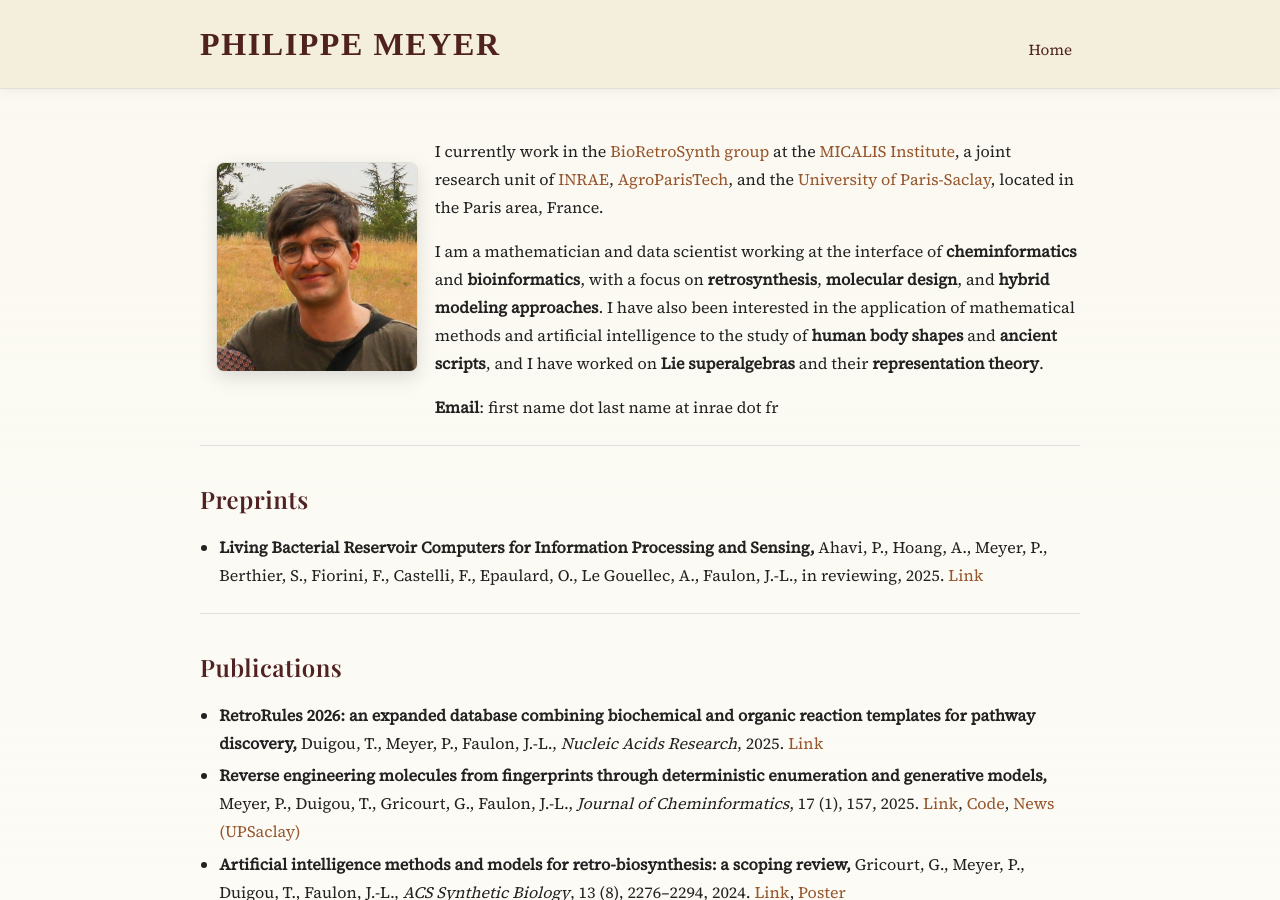
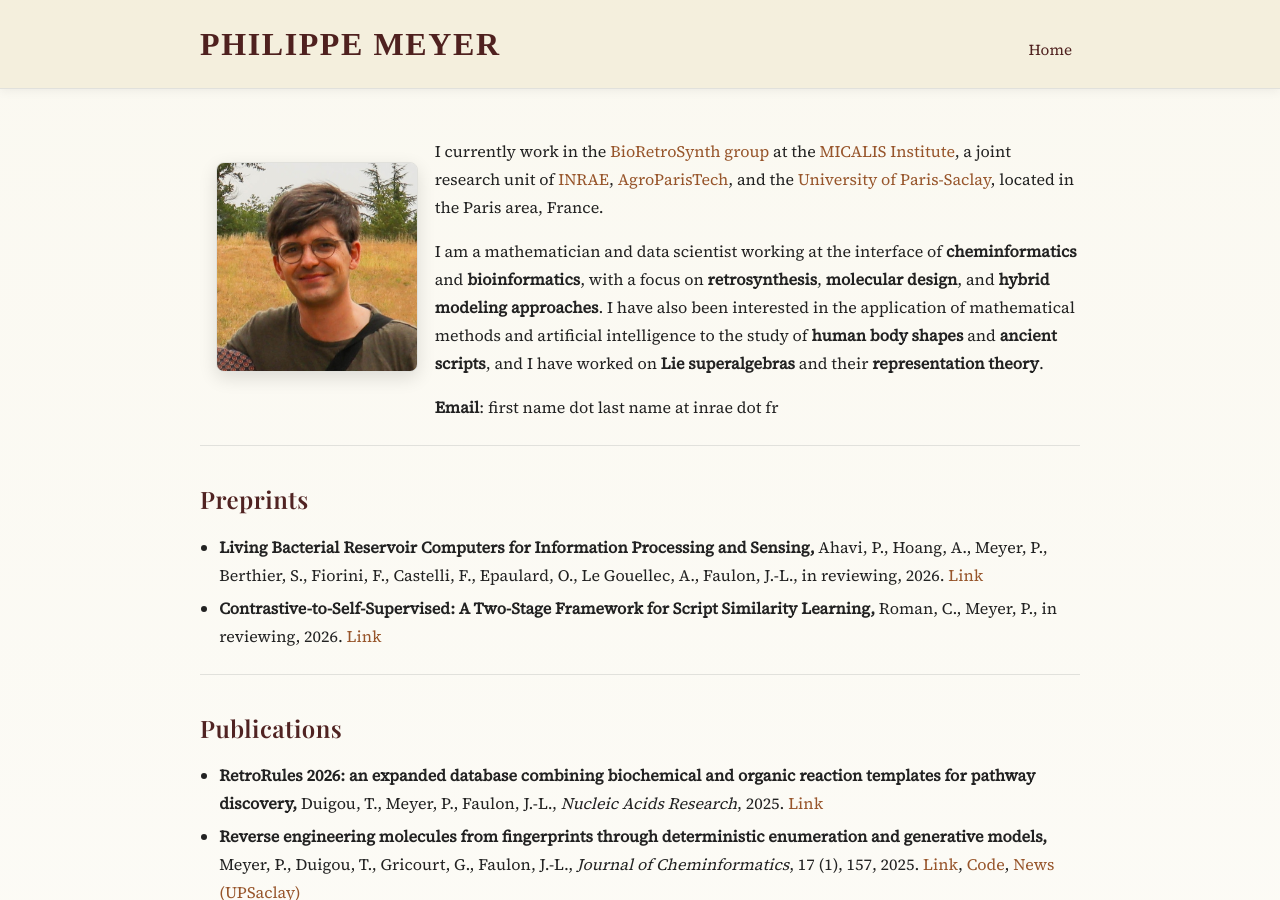
Before and after one commit to PhilippeMeyer68/philippemeyer68.github.io, a Jekyll site: the page built from index.md, in a window 1280 px wide and 900 px high. Built offline with Jekyll 4.4.1, drawn with Linux system fonts in a browser that asks for light colours.

Commit message:
feat: css paper

```diff
--- a/index.md
+++ b/index.md
@@ -37,8 +37,14 @@ title: "Home"
 <li>
   <strong>Living Bacterial Reservoir Computers for Information Processing and Sensing, </strong>
   Ahavi, P., Hoang, A., Meyer, P., Berthier, S., Fiorini, F., Castelli, F., Epaulard, O., Le Gouellec, A., Faulon, J.-L.,
-  in reviewing, 2025.
+  in reviewing, 2026.
   <a href="https://www.biorxiv.org/content/10.1101/2024.09.12.612674v4" target="_blank" rel="noopener">Link</a>
+</li>
+<li>
+  <strong>Contrastive-to-Self-Supervised: A Two-Stage Framework for Script Similarity Learning, </strong>
+  Roman, C., Meyer, P.,
+  in reviewing, 2026.
+   <a href="{{ '/assets/docs/philippe_meyer_css_2026.pdf' | relative_url }}" target="_blank" rel="noopener">Link</a>
 </li>
 </ul>
 </section>
```
Also changed, not shown: 1 other file.
